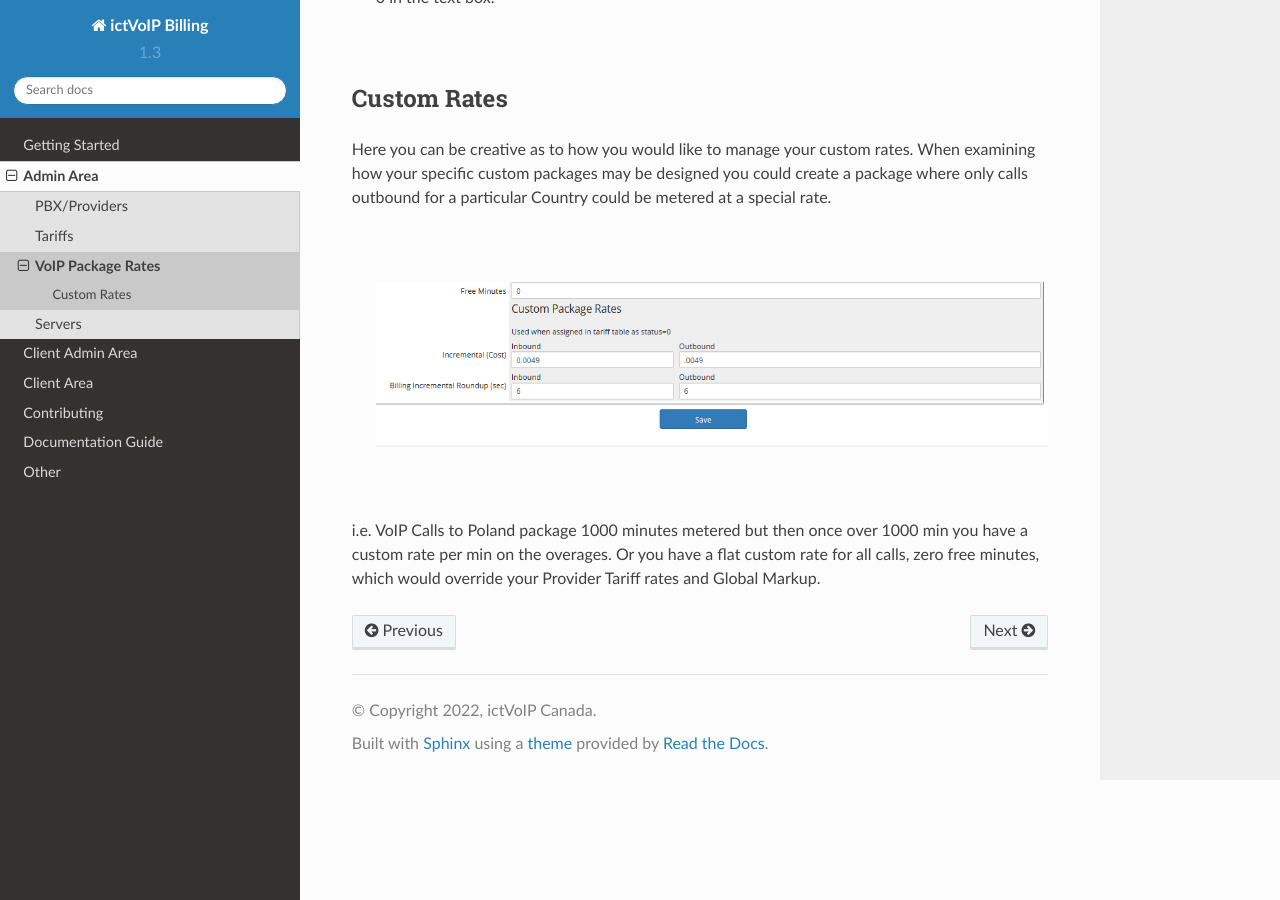
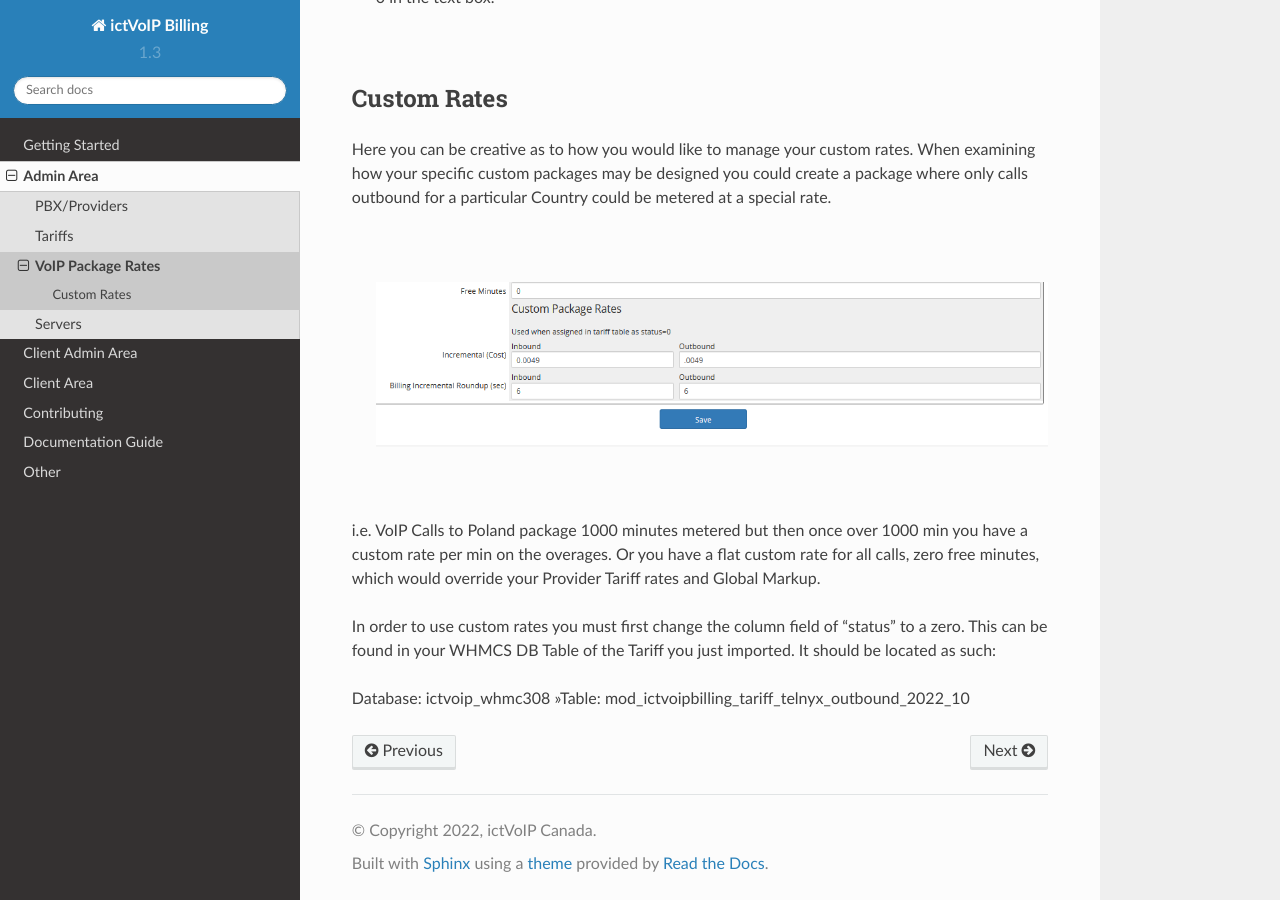
Before and after one commit to ictvoip/ictvoip-docs, a Sphinx documentation site: the page built from docs/source/admin/packages.rst, in a window 1280 px wide and 900 px high, scrolled down 1345 px. Built offline with Sphinx 7.4.7 and the Read the Docs theme 2.0.0, drawn with Linux system fonts in a browser that asks for light colours; pages that are not in the unit, such as notebooks, are missing from menus.

Commit message:
Update packages.rst

```diff
--- a/docs/source/admin/packages.rst
+++ b/docs/source/admin/packages.rst
@@ -52,3 +52,7 @@ Here you can be creative as to how you would like to manage your custom rates.
 |
 
 i.e. VoIP Calls to Poland package 1000 minutes metered but then once over 1000 min you have a custom rate per min on the overages. Or you have a flat custom rate for all calls, zero free minutes, which would override your Provider Tariff rates and Global Markup.
+
+In order to use custom rates you must first change the column field of "status" to a zero. This can be found in your WHMCS DB Table of the Tariff you just imported. It should be located as such:
+
+Database: ictvoip_whmc308 »Table: mod_ictvoipbilling_tariff_telnyx_outbound_2022_10
```
